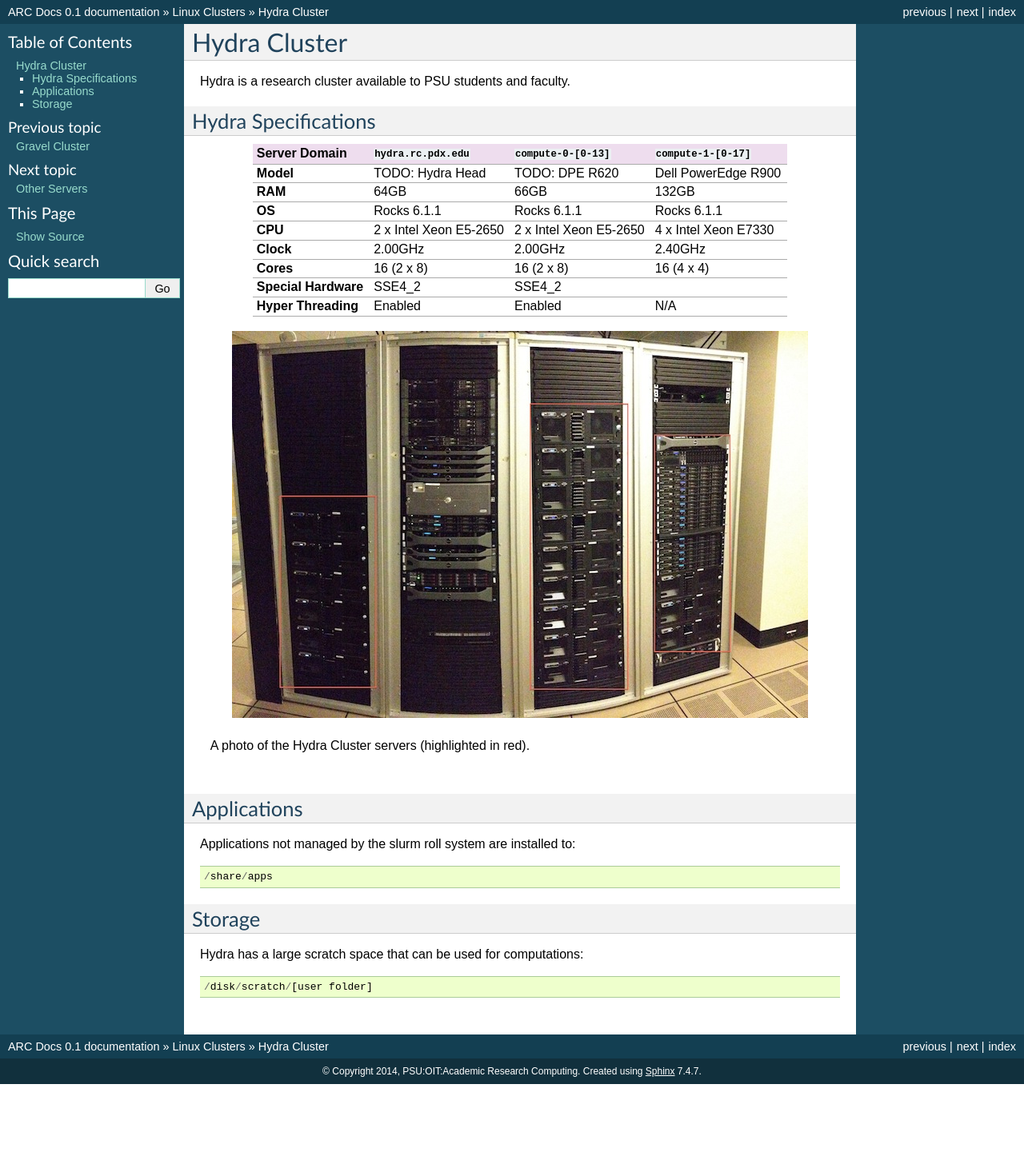
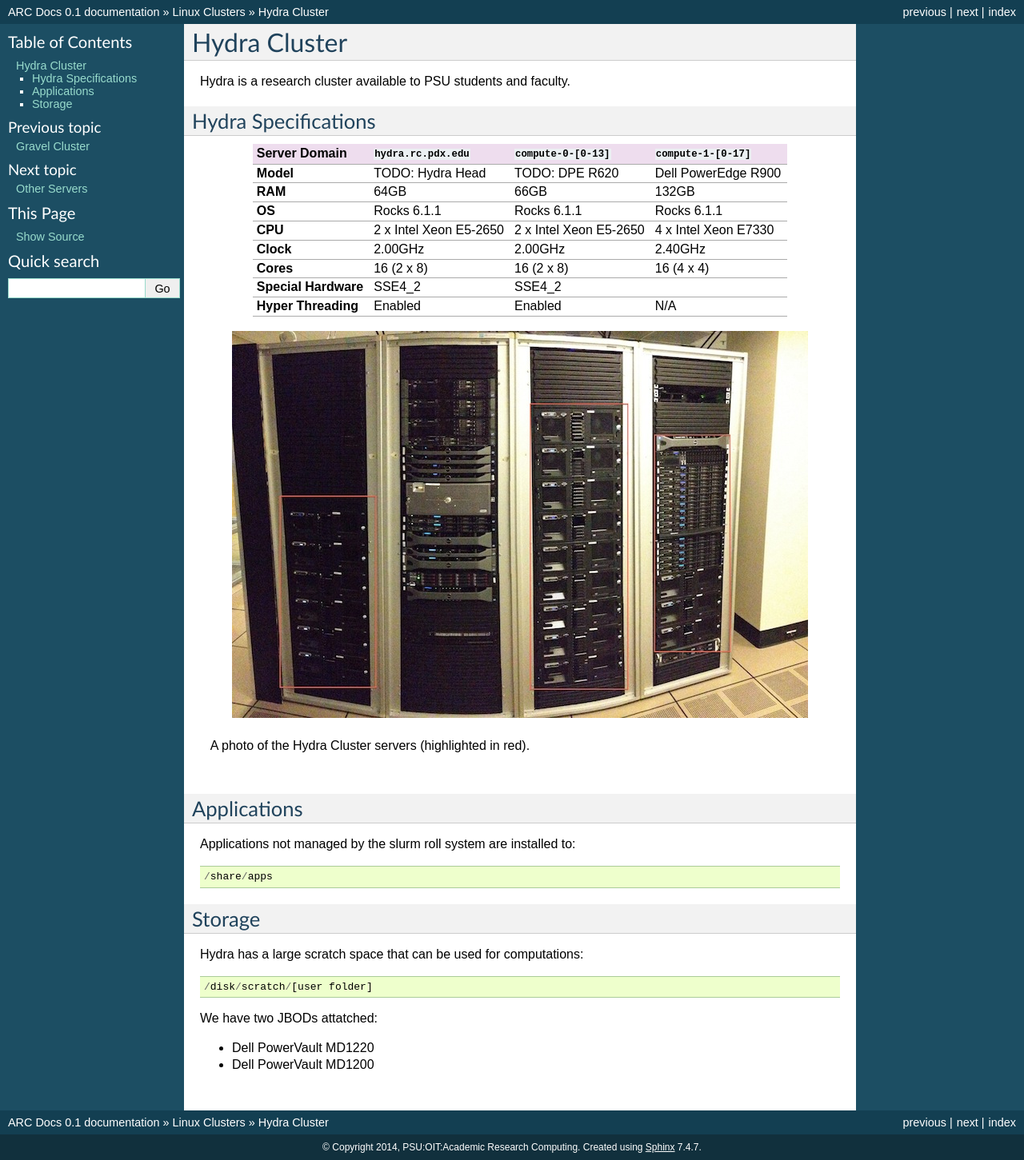
Before and after one commit to PSU-Research-Computing/psurc-docs, a Sphinx documentation site: the page built from source/linux_clusters/hydra.rst, in a window 1280 px wide. Shown: the whole page at 80% size. Built offline with Sphinx 7.4.7, drawn with Linux system fonts in a browser that asks for light colours; before the commit the page ends 1356 px from its top, so only the background shows below that.

Commit message:
Added powervault info

```diff
--- a/source/linux_clusters/hydra.rst
+++ b/source/linux_clusters/hydra.rst
@@ -50,3 +50,8 @@ Storage
 Hydra has a large scratch space that can be used for computations::
 
   /disk/scratch/[user folder]
+
+We have two JBODs attatched:
+
+- Dell PowerVault MD1220
+- Dell PowerVault MD1200
```
